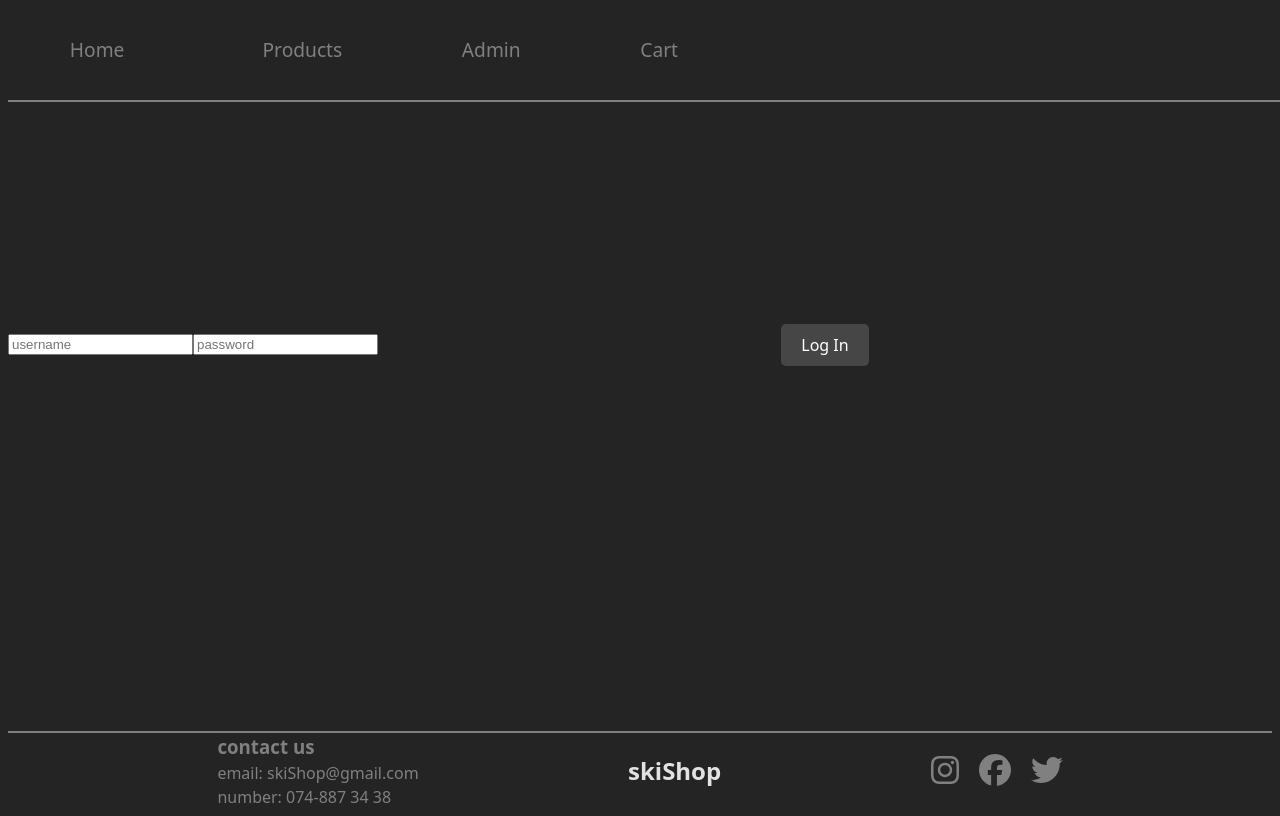
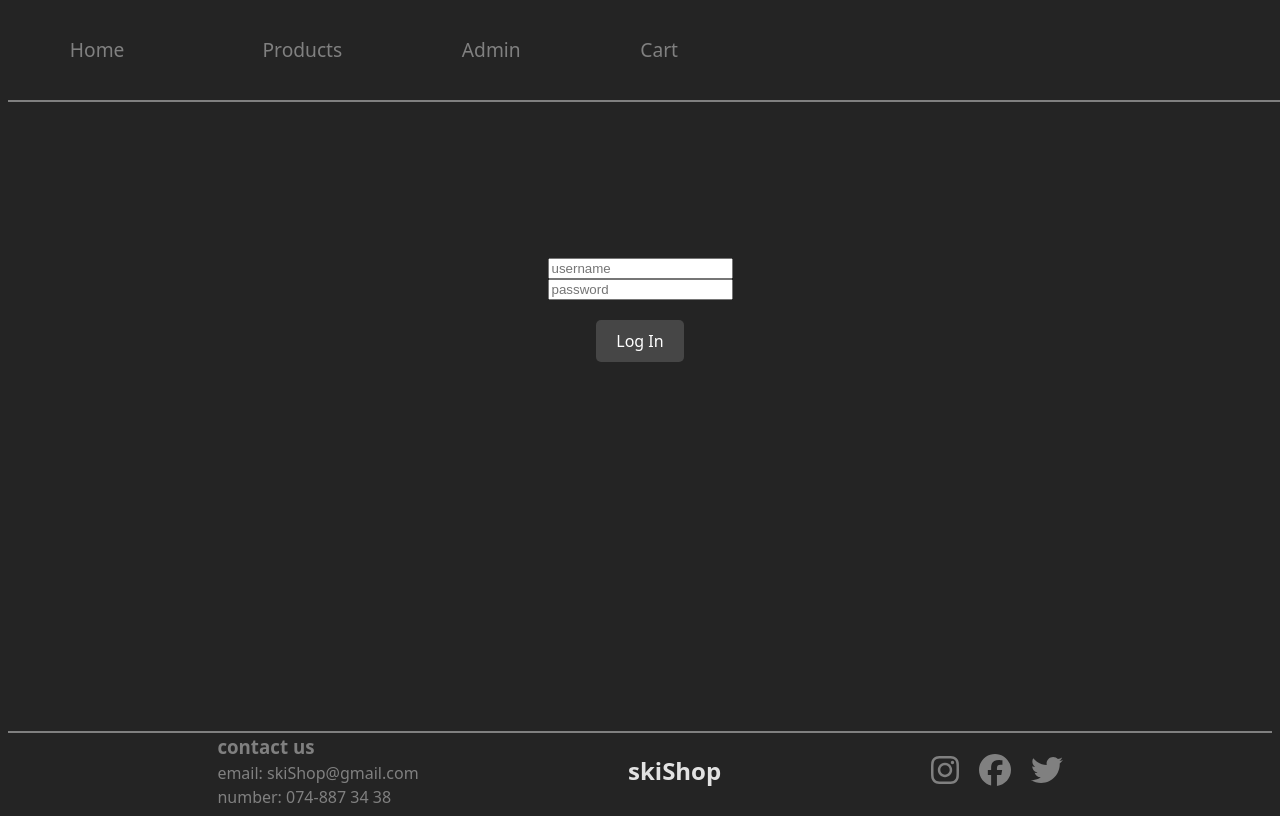
Before and after one commit to Becs3/ecommerce-client, a React (Vite) app: page /login in a window 1280 px wide. Built offline with nearby package versions, Linux system fonts and the light colour scheme.

Commit message:
css cart, login

```diff
--- a/src/pages/cart/cart.tsx
+++ b/src/pages/cart/cart.tsx
@@ -128,10 +128,10 @@ export const Cart = () => {
       <div>
         <CartCustomerDetails CustomerData={CustomerData}/>
       </div>
-      </div>
       <form onSubmit={handleSubmit}>
         <button type="submit">To checkout</button>
       </form>
+      </div>
       </>
     )}
     </>
--- a/src/pages/login.tsx
+++ b/src/pages/login.tsx
@@ -1,6 +1,7 @@
 import { Navigate } from "react-router";
 import { useAuth } from "../hooks/useAuth";
 import { useState } from "react";
+import "./adminList.css"
 
 export const Login = () => {
 
@@ -19,6 +20,7 @@ export const Login = () => {
 
     return(
         <>
+        <div className="list-container">
         <input type="text"
         placeholder="username"
         value={username}
@@ -29,6 +31,7 @@ export const Login = () => {
         onChange={(e) => setPassword(e.target.value)} />
 
         <button onClick={handleLogin}>Log In</button>
+        </div>
         </>
     )
 }
```
